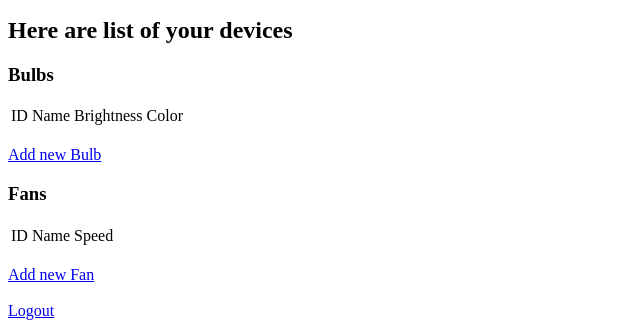
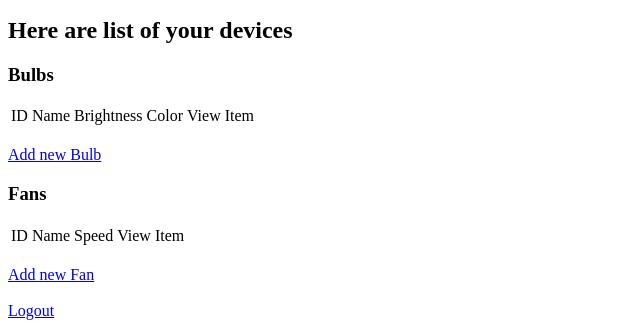
Before and after one commit to speedbot/smarthome, a Django app: page / in a window 1280 px wide. Shown: the part 145-475 px from the top of the page, without its empty margins (0-640 px from the left). Run offline with Django 3.2, Linux system fonts and the light colour scheme; the visitor is signed in with stand-in values (Sample User, id 1); data that the repository does not hold is empty.

Commit message:
:art: Add view button

```diff
--- a/home/templates/home.html
+++ b/home/templates/home.html
@@ -11,6 +11,7 @@
             <td>Name</td>
             <td>Brightness</td>
             <td>Color</td>
+            <td>View Item</td>
         </thead>
         {% for item in bulbs %}
             <tr>
@@ -18,6 +19,7 @@
                 <td>{{ item.name }}</td>
                 <td>{{ item.brightness }}</td>
                 <td bgcolor="{{ item.color }}">{{ item.color }}</td>
+                <td><a href="{% url 'bulb:detail' item.id %}"> View</a></td>
             </tr>
         {% endfor %}
     </table>
@@ -31,12 +33,14 @@
             <td>ID</td>
             <td>Name</td>
             <td>Speed</td>
+            <td>View Item</td>
         </thead>
         {% for item in fans %}
              <tr>
                 <td>{{ item.id }}</td>
                 <td>{{ item.name }}</td>
                 <td>{{ item.speed }}</td>
+                 <td><a href="{% url 'fan:detail' item.id %}"> View</a></td>
             </tr>
         {% endfor %}
     </table>
```
